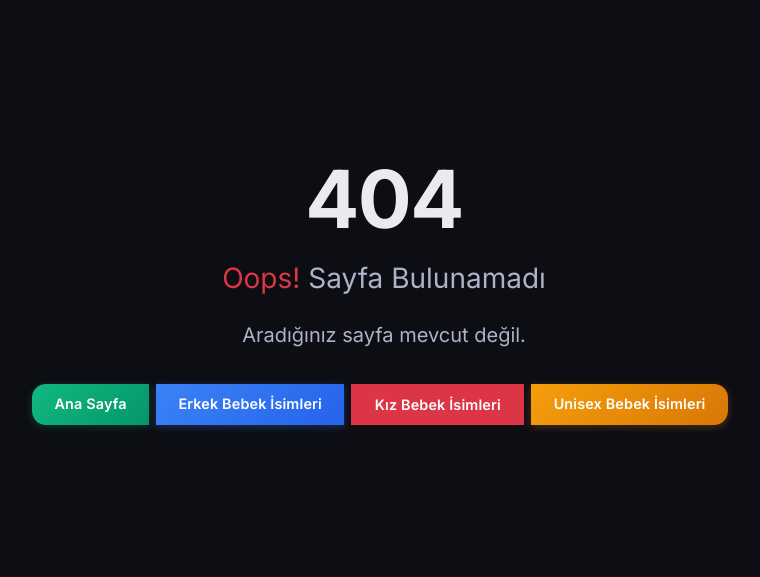
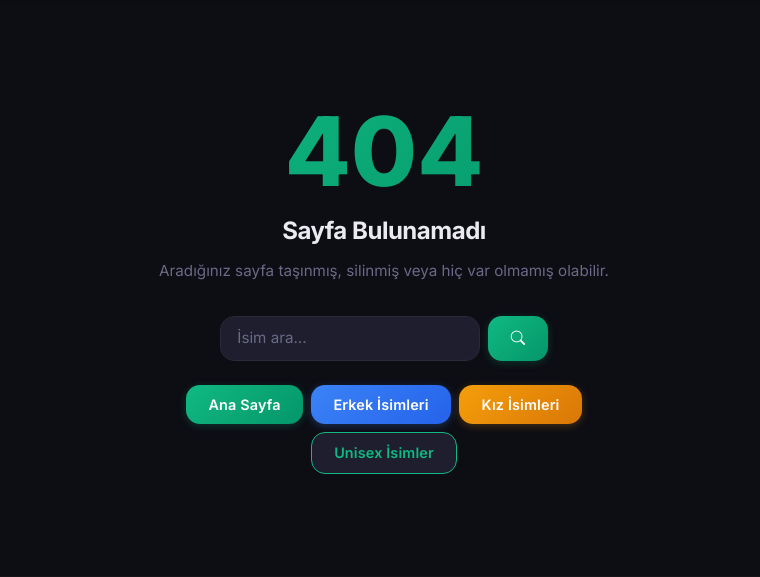
Before and after one commit to MelihOZKAS/erkektirt, a Django app: template templates/404.html in a window 1280 px wide. Shown: the part 91-668 px from the top of the page, without its empty margins (256-1016 px from the left). Run offline with Django 5.2, Linux system fonts and the light colour scheme; the template is opened without the code that fills it, so the values that code supplies are empty; some libraries are stand-ins or nearby versions.

Commit message:
404 premium tasarım + arama, gereksiz dark-mode JS kaldırıldı, 404 canonical kaldırıldı
Co-Authored-By: Claude Opus 4.6 <noreply@anthropic.com>

```diff
--- a/isimler/static/js/scripts.js
+++ b/isimler/static/js/scripts.js
@@ -1,5 +1 @@
-/* Dark mode always active */
-document.documentElement.classList.add('dark-mode');
-document.addEventListener('DOMContentLoaded', function () {
-    document.body.classList.add('dark-mode');
-});
+/* Site scripts - intentionally minimal */
--- a/templates/404.html
+++ b/templates/404.html
@@ -4,23 +4,28 @@
 {% block MetaTag %}
     <title>404 - Sayfa Bulunamadı</title>
     <meta name="robots" content="noindex, nofollow">
-    <link rel="canonical" href="{{ request.build_absolute_uri }}">
 {% endblock MetaTag %}
 
 {% block icerik %}
-    <div class="container py-5">
-        <div class="d-flex align-items-center justify-content-center" style="min-height:60vh;">
-            <div class="text-center">
-                <h1 class="display-1 fw-bold">404</h1>
-                <p class="fs-3"><span class="text-danger">Oops!</span> Sayfa Bulunamadı</p>
-                <p class="lead">Aradığınız sayfa mevcut değil.</p>
-                <div class="btn-group mt-3">
-                    <a href="{% url 'home' %}" class="btn btn-success me-2">Ana Sayfa</a>
-                    <a href="{% url 'erkek' %}" class="btn btn-primary me-2">Erkek Bebek İsimleri</a>
-                    <a href="{% url 'kiz' %}" class="btn btn-danger me-2">Kız Bebek İsimleri</a>
-                    <a href="{% url 'unisex' %}" class="btn btn-warning me-2">Unisex Bebek İsimleri</a>
-                </div>
+<div class="container py-5">
+    <div class="d-flex align-items-center justify-content-center" style="min-height: 60vh;">
+        <div class="text-center" style="max-width: 520px;">
+            <div style="font-size: 6rem; font-weight: 800; line-height: 1; background: linear-gradient(135deg, var(--accent) 0%, #059669 100%); -webkit-background-clip: text; -webkit-text-fill-color: transparent; margin-bottom: 1rem;">404</div>
+            <h1 style="font-size: 1.5rem; margin-bottom: 0.75rem;">Sayfa Bulunamadı</h1>
+            <p style="color: var(--muted); font-size: 0.95rem; margin-bottom: 2rem;">Aradığınız sayfa taşınmış, silinmiş veya hiç var olmamış olabilir.</p>
+
+            <form action="{% url 'ara' %}" method="get" class="d-flex gap-2 mb-4 justify-content-center">
+                <input class="form-control" type="search" name="q" placeholder="İsim ara..." style="max-width: 260px;">
+                <button class="btn btn-success" type="submit"><i class="bi bi-search"></i></button>
+            </form>
+
+            <div class="d-flex flex-wrap gap-2 justify-content-center">
+                <a href="{% url 'home' %}" class="btn btn-success">Ana Sayfa</a>
+                <a href="{% url 'erkek' %}" class="btn btn-primary">Erkek İsimleri</a>
+                <a href="{% url 'kiz' %}" class="btn btn-warning">Kız İsimleri</a>
+                <a href="{% url 'unisex' %}" class="btn btn-secondary" style="border-color: var(--accent); color: var(--accent);">Unisex İsimler</a>
             </div>
         </div>
     </div>
+</div>
 {% endblock %}
--- a/templates/base.html
+++ b/templates/base.html
@@ -4,9 +4,6 @@
 <head>
     <meta charset="UTF-8">
     <meta name="viewport" content="width=device-width, initial-scale=1.0">
-
-    <!-- Dark mode always on -->
-    <script>document.documentElement.classList.add('dark-mode');</script>
 
     <!-- Meta Tag -->
     {% block MetaTag %}
```
